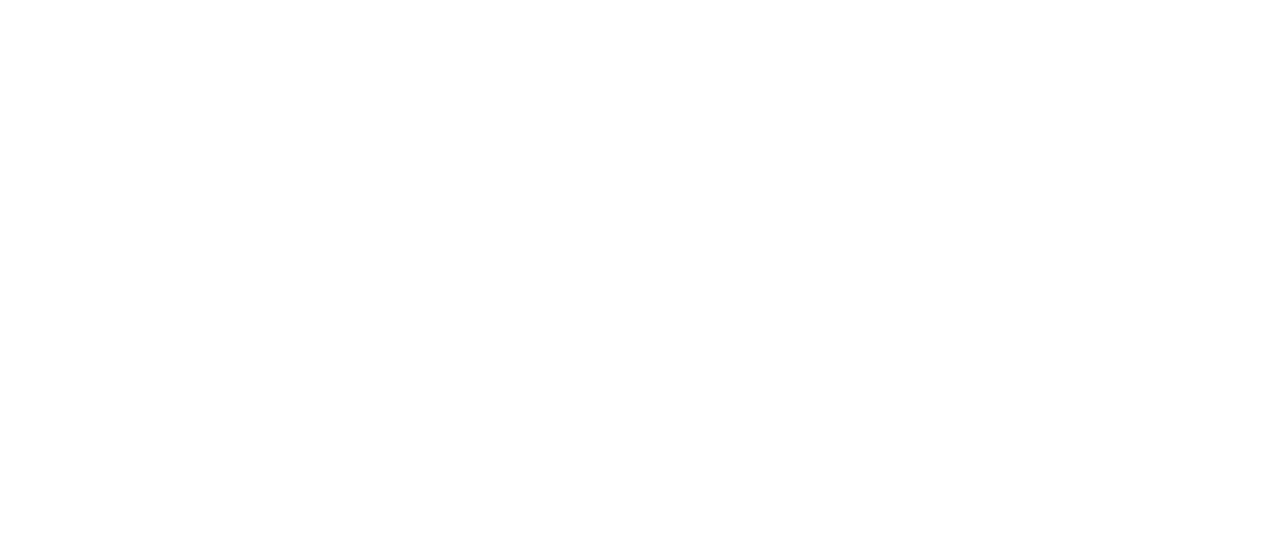
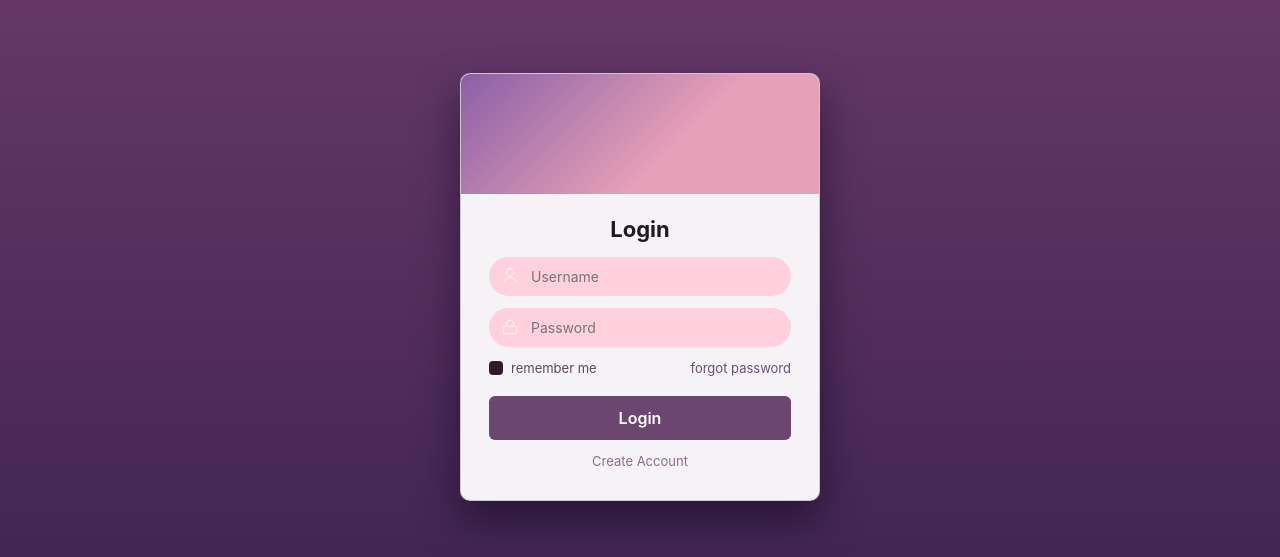
Before and after one commit to Pegoral123/Elden_Wiki_Front, a Vue app: page /LoginPage in a window 1280 px wide. Before the commit this address had no page. Shown: the part 113-670 px from the top of the page. Built offline with nearby package versions, Linux system fonts and the light colour scheme.

Commit message:
Modelo da PagLogin feita, Finalização do tratamento de erro

```diff
--- /dev/null
+++ b/src/components/LoginPage.vue
@@ -0,0 +1,234 @@
+<template>
+  <div class="login-page">
+    <div class="card">
+      <div class="card-top" aria-hidden="true"></div>
+      <div class="card-body">
+        <h2 class="title">Login</h2>
+
+        <form @submit.prevent="login" class="form">
+          <label class="input-wrap">
+            <svg
+              class="icon"
+              viewBox="0 0 24 24"
+              fill="none"
+              xmlns="http://www.w3.org/2000/svg"
+            >
+              <path
+                d="M12 12c2.761 0 5-2.239 5-5s-2.239-5-5-5-5 2.239-5 5 2.239 5 5 5z"
+                stroke="#fff"
+                stroke-width="1.2"
+              />
+              <path
+                d="M4 20c0-4 4-6 8-6s8 2 8 6"
+                stroke="#fff"
+                stroke-width="1.2"
+                stroke-linecap="round"
+              />
+            </svg>
+            <input
+              type="text"
+              v-model="username"
+              placeholder="Username"
+              autocomplete="username"
+            />
+          </label>
+
+          <label class="input-wrap">
+            <svg
+              class="icon"
+              viewBox="0 0 24 24"
+              fill="none"
+              xmlns="http://www.w3.org/2000/svg"
+            >
+              <rect
+                x="3"
+                y="11"
+                width="18"
+                height="10"
+                rx="2"
+                stroke="#fff"
+                stroke-width="1.2"
+              />
+              <path
+                d="M7 11V8a5 5 0 0 1 10 0v3"
+                stroke="#fff"
+                stroke-width="1.2"
+                stroke-linecap="round"
+              />
+            </svg>
+            <input
+              type="password"
+              v-model="password"
+              placeholder="Password"
+              autocomplete="current-password"
+            />
+          </label>
+
+          <div class="options">
+            <label class="remember">
+              <input type="checkbox" v-model="remember" />
+              <span class="checkbox-custom"></span>
+              remember me
+            </label>
+            <a class="forgot" href="#">forgot password</a>
+          </div>
+
+          <button class="btn-login" type="submit">Login</button>
+
+          <div class="create">Create Account</div>
+        </form>
+      </div>
+    </div>
+  </div>
+</template>
+
+<script>
+export default {
+  name: "LoginPage",
+  data() {
+    return {
+      username: "",
+      password: "",
+      remember: false,
+    };
+  },
+  methods: {
+    login() {
+      // lógica de login mínima – substitua por chamada real à API
+      console.log("login", {
+        username: this.username,
+        password: this.password,
+        remember: this.remember,
+      });
+      // exemplo: this.$router.push('/') após autenticação
+    },
+  },
+};
+</script>
+
+<style scoped>
+/* Página inteira */
+.login-page {
+  min-height: 100vh;
+  display: flex;
+  align-items: center;
+  justify-content: center;
+  background: linear-gradient(180deg, #6b3b6b 0%, #3b2150 100%);
+  font-family: -apple-system, BlinkMacSystemFont, "Segoe UI", Roboto,
+    "Helvetica Neue", Arial;
+}
+
+.card {
+  width: 360px;
+  border-radius: 10px;
+  box-shadow: 0 20px 40px rgba(11, 4, 25, 0.5);
+  overflow: hidden;
+  background: #f6f3f6;
+}
+
+.card-top {
+  height: 120px;
+  background: linear-gradient(135deg, #8b5fa6 0%, #e6a0b8 60%);
+  background-size: cover;
+}
+
+.card-body {
+  padding: 22px 28px 28px 28px;
+}
+
+.title {
+  margin: 0 0 14px 0;
+  font-size: 22px;
+  color: #1d1b1f;
+  font-weight: 700;
+}
+
+.form {
+  display: flex;
+  flex-direction: column;
+}
+
+.input-wrap {
+  display: flex;
+  align-items: center;
+  background: #ffd1df;
+  border-radius: 20px;
+  padding: 8px 12px;
+  margin-bottom: 12px;
+}
+
+.input-wrap .icon {
+  width: 18px;
+  height: 18px;
+  margin-right: 10px;
+  opacity: 0.9;
+}
+
+.input-wrap input {
+  border: none;
+  outline: none;
+  background: transparent;
+  flex: 1;
+  font-size: 14px;
+  color: #3b233a;
+}
+
+.options {
+  display: flex;
+  align-items: center;
+  justify-content: space-between;
+  font-size: 13px;
+  color: #5b4a57;
+  margin-bottom: 12px;
+}
+
+.remember {
+  display: flex;
+  align-items: center;
+  gap: 8px;
+}
+.remember input {
+  display: none;
+}
+.checkbox-custom {
+  width: 14px;
+  height: 14px;
+  border-radius: 4px;
+  background: #2b1b2b;
+  display: inline-block;
+  position: relative;
+}
+.remember input:checked + .checkbox-custom {
+  background: #6b4a86;
+}
+
+.forgot {
+  color: #6a4c77;
+  text-decoration: none;
+}
+
+.btn-login {
+  margin-top: 6px;
+  background: #6b466e;
+  color: #fff;
+  border: none;
+  padding: 10px 14px;
+  border-radius: 6px;
+  font-weight: 600;
+  cursor: pointer;
+}
+
+.create {
+  margin-top: 12px;
+  text-align: center;
+  color: #8a6d88;
+  font-size: 13px;
+}
+
+/* pequenas responsividades */
+@media (max-width: 420px) {
+  .card {
+    width: 92%;
+  }
+}
+</style>
--- a/src/components/navBar.vue
+++ b/src/components/navBar.vue
@@ -6,7 +6,7 @@
       </a>
     </div>
     <ul class="navbar-links">
-      <li><a href="/contact" class="link-cadastro">Cadastro</a></li>
+      <li><a href="/LoginPage" class="link-cadastro">Cadastro</a></li>
       <li>
         <a
           href="https://discord.gg/Qy5t2k6M"
--- a/src/router/routerPag.js
+++ b/src/router/routerPag.js
@@ -7,6 +7,10 @@
     path: "/mainPage",
     component: () => import("@/components/mainPage.vue"),
   },
+  {
+    path: "/LoginPage",
+    component: () => import("@/components/LoginPage.vue"),
+  },
 ];
 
 export default routes;
--- a/src/services/api.js
+++ b/src/services/api.js
@@ -9,7 +9,8 @@
     const resposta = await api.get("/boss/limgrave_bosses");
     return resposta.data;
   } catch (erro) {
-    console.error("Erro ao buscar dados:", erro);
+    console.error("Erro ao buscar bosses de Limgrave:", erro);
+    throw erro;
   }
 }
 
@@ -18,7 +19,8 @@
     const resposta = await api.get("/boss/caelid_bosses");
     return resposta.data;
   } catch (erro) {
-    console.error("Erro ao buscar dados:", erro);
+    console.error("Erro ao buscar bosses de Caelid:", erro);
+    throw erro;
   }
 }
 
@@ -27,7 +29,8 @@
     const resposta = await api.get("/locations/limgrave");
     return resposta.data;
   } catch (erro) {
-    console.error("Erro ao buscar dados:", erro);
+    console.error("Erro ao buscar local Limgrave:", erro);
+    throw erro;
   }
 }
 
@@ -36,11 +39,7 @@
     const resposta = await api.get("/locations/caelid");
     return resposta.data;
   } catch (erro) {
-    console.error("Erro ao buscar dados:", erro);
+    console.error("Erro ao buscar local Caelid:", erro);
+    throw erro;
   }
 }
-
-//getRegiao: async (nome) => {
-//const resposta = await api.get(`/${nome}`);
-// return resposta.data;
-//};
```
Also changed, not shown: src/components/locationsSection.vue (+46 -36 lines).
